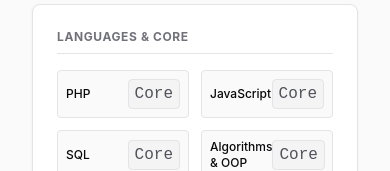
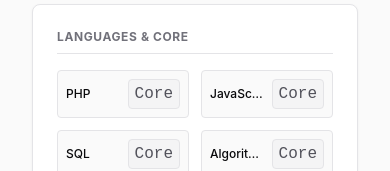
Before and after one commit to adarshacharya18/adarsh-portfolio, a React (Vite) app: page / in a window 390 px wide. Shown: the part 673-844 px from the top of the page. Built offline with nearby package versions, Linux system fonts and the light colour scheme.

Commit message:
fix: resolve skill matrix label overflow on narrow mobile viewports

```diff
--- a/src/components/organisms/SkillsPresenter.tsx
+++ b/src/components/organisms/SkillsPresenter.tsx
@@ -57,14 +57,19 @@ const SkillsPresenter: React.FC<SkillsPresenterProps> = ({ skills, activePersona
               <h3 className="text-xs font-bold uppercase tracking-wider text-text-muted border-b border-border-primary pb-2">
                 {group.category}
               </h3>
-              <div className="grid grid-cols-2 gap-3">
+              <div className="grid grid-cols-1 min-[380px]:grid-cols-2 gap-3">
                 {group.skills.map((skill) => (
                   <div
                     key={skill.name}
-                    className="flex items-center justify-between p-2 rounded bg-bg-primary border border-border-primary"
+                    className="flex items-center justify-between p-2 rounded bg-bg-primary border border-border-primary gap-2 min-w-0"
                   >
-                    <span className="text-xs font-medium text-text-primary">{skill.name}</span>
-                    <span className="text-3xs font-mono px-1.5 py-0.5 rounded bg-bg-tertiary border border-border-primary text-text-secondary">
+                    <span
+                      className="text-xs font-medium text-text-primary truncate"
+                      title={skill.name}
+                    >
+                      {skill.name}
+                    </span>
+                    <span className="text-3xs font-mono px-1.5 py-0.5 rounded bg-bg-tertiary border border-border-primary text-text-secondary shrink-0">
                       {skill.level}
                     </span>
                   </div>
```
Also changed, not shown: 1 other file (tests, documents, lock files or other folders).
